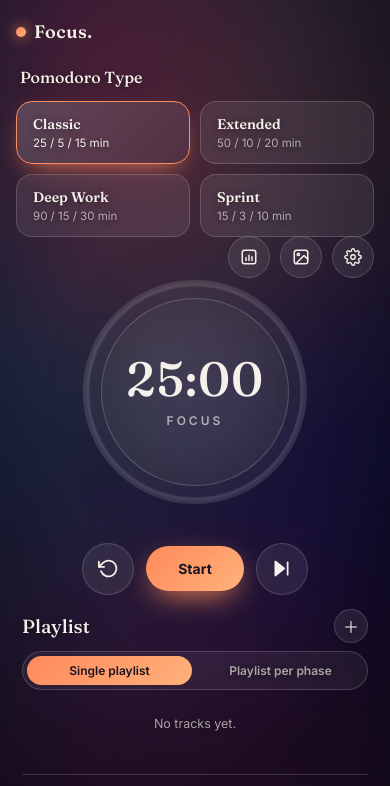
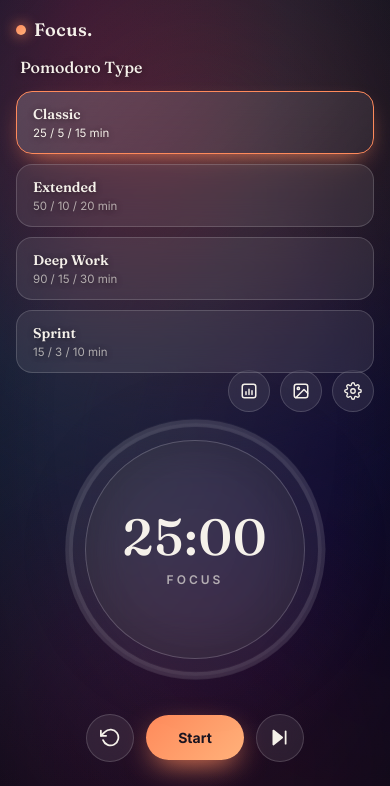
Before and after one commit to Avo131/Focus, a plain HTML site: page index.html in a window 390 px wide. Shown: the top 786 px of the page. Drawn offline with Linux system fonts and the light colour scheme.

Commit message:
Fix mobile layout: real responsive view on phones only
The site forced a fixed 100vh single-screen desktop grid, which got
squeezed/cramped on phones. Tablets and desktop keep the original
computer layout unchanged; only phones (<=640px) now get a scrollable,
properly stacked layout. Also made modals scrollable if their content
exceeds the viewport height.

Co-Authored-By: Claude Sonnet 5 <noreply@anthropic.com>

```diff
--- a/style.css
+++ b/style.css
@@ -242,7 +242,8 @@ body.has-custom-video .custom-bg { display: none; }
 .preset-btn .p-desc { font-size: 11.5px; color: var(--text-dim); }
 .preset-btn.active .p-desc { color: var(--text); }
 
-@media (max-width: 1040px) {
+/* Tablette et ordinateur gardent le format ordinateur : seul le téléphone (<=640px) bascule en format mobile. */
+@media (max-width: 640px) {
   .side-fixed {
     position: static;
     width: 100%;
@@ -736,6 +737,8 @@ body.bg-is-light .player-btn.play:hover { background: rgba(0,0,0,0.12); border-c
 .modal {
   width: 100%;
   max-width: 420px;
+  max-height: calc(100vh - 40px);
+  overflow-y: auto;
   background: rgba(24,19,32,0.92);
   border: 1px solid var(--glass-border);
   border-radius: var(--radius-lg);
@@ -1036,3 +1039,35 @@ body.bg-is-light .player-btn.play:hover { background: rgba(0,0,0,0.12); border-c
   .controls { gap: 12px; }
   .ctrl-btn.primary { padding: 14px 32px; font-size: 14px; }
 }
+
+/* ---------- Mobile (phone only, <=640px): real scrolling layout instead of the squeezed single-screen desktop grid. Tablet and desktop are untouched. ---------- */
+@media (max-width: 640px) {
+  html, body { height: auto; }
+  body { min-height: 100vh; overflow-y: auto; }
+
+  .app {
+    height: auto;
+    min-height: 100vh;
+    padding: 18px 16px calc(32px + env(safe-area-inset-bottom, 0px));
+    overflow: visible;
+  }
+
+  .main-grid { flex: none; }
+  .center-column { flex: none; gap: 20px; }
+
+  .side-fixed { margin: 0 auto 18px; gap: 16px; }
+  .preset-list { flex-direction: column; }
+  .preset-btn { flex: 1 1 100%; }
+
+  .timer-section { flex-shrink: 0; }
+  .timer-card { width: min(72vmin, 300px); height: min(72vmin, 300px); }
+  .time-display { font-size: clamp(42px, 13vmin, 64px); }
+
+  .controls { margin-top: 24px; }
+  .ctrl-btn.secondary { width: 48px; height: 48px; }
+
+  .playlist-panel { flex: none; margin-top: 8px; }
+  .playlist-panel .track-list { max-height: 45vh; }
+
+  .topbar { margin-bottom: 18px; }
+}
```
